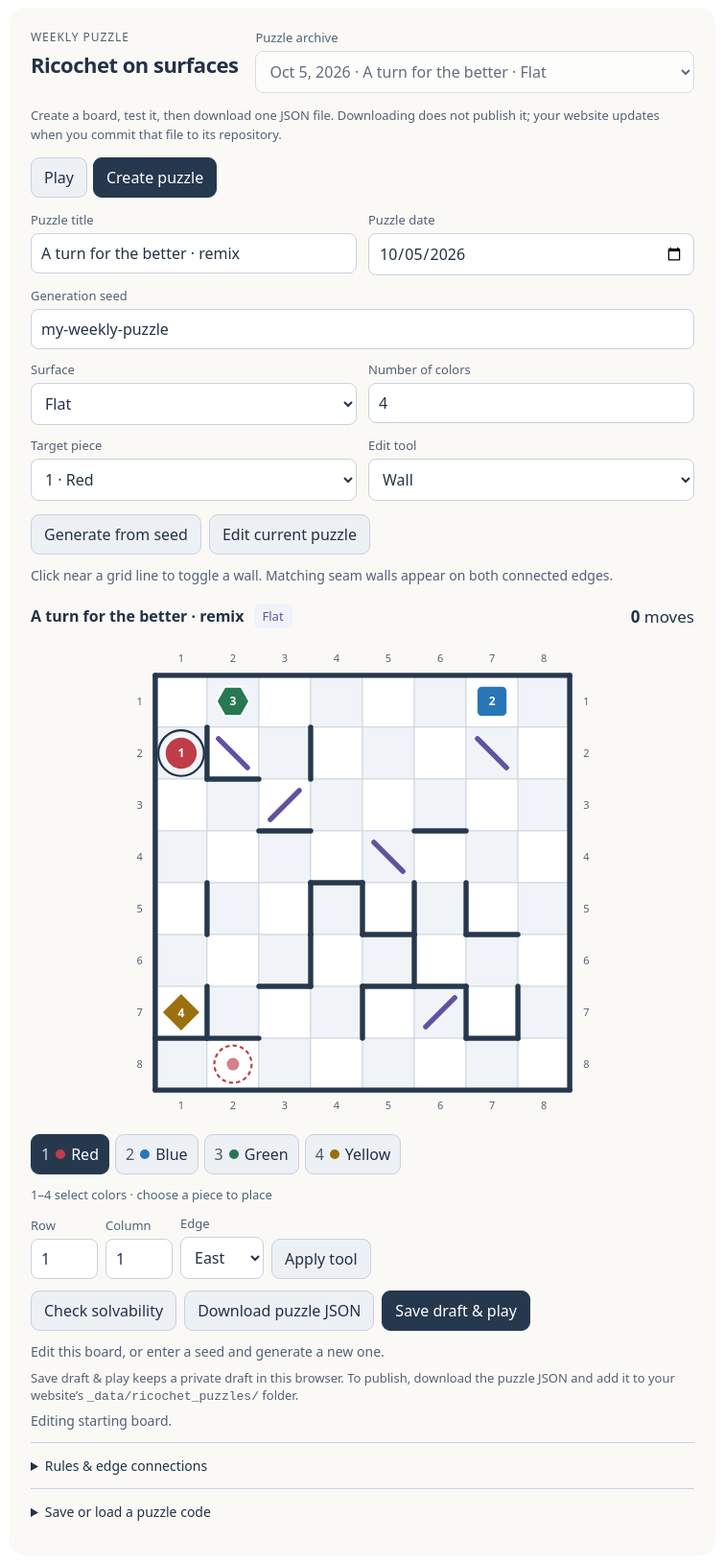
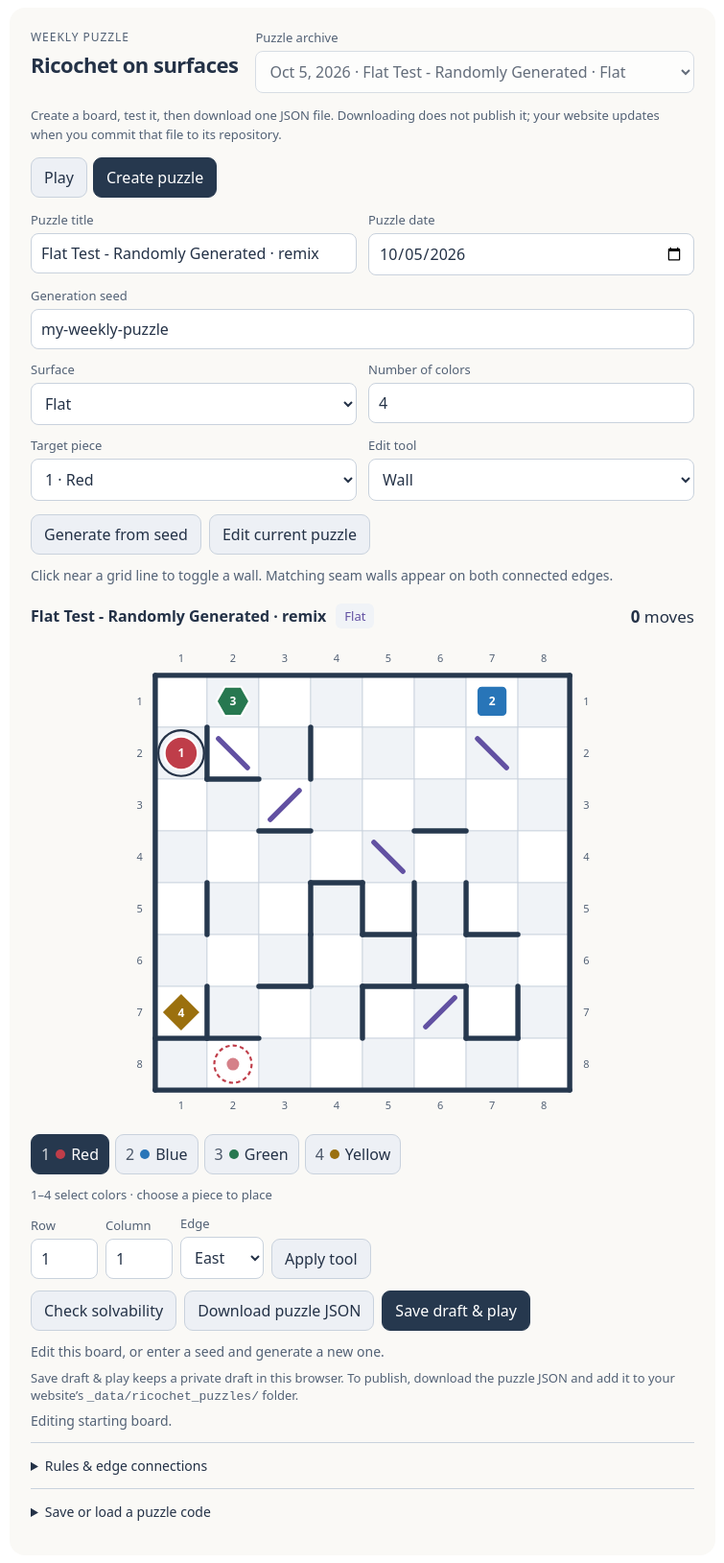
Before and after one commit to griffin-has-questions/griffin-has-questions.github.io, a Jekyll site: the page assets/ricochet/creator.html, which Jekyll copies as it is, in a window 1280 px wide. Shown: the whole page at 96% size, without its empty margins (262-1017 px from the left). Built offline with Jekyll 4.4.1, drawn with Linux system fonts in a browser that asks for light colours.

Commit message:
Renamed puzzles

```diff
--- a/_data/ricochet_puzzles/2026-09-07-klein.json
+++ b/_data/ricochet_puzzles/2026-09-07-klein.json
@@ -133,6 +133,6 @@
   ],
   "id": "2026-09-07-klein",
   "date": "2026-09-07",
-  "title": "A bottle of turns",
+  "title": "Klein Test - Randomly Generated",
   "target": 29
 }
--- a/_data/ricochet_puzzles/2026-09-14-mobius.json
+++ b/_data/ricochet_puzzles/2026-09-14-mobius.json
@@ -133,6 +133,6 @@
   ],
   "id": "2026-09-14-mobius",
   "date": "2026-09-14",
-  "title": "One-sided story",
+  "title": "Mobius Test - Randomly Generated",
   "target": 24
 }
--- a/_data/ricochet_puzzles/2026-09-21-torus.json
+++ b/_data/ricochet_puzzles/2026-09-21-torus.json
@@ -133,6 +133,6 @@
   ],
   "id": "2026-09-21-torus",
   "date": "2026-09-21",
-  "title": "Double wrap",
+  "title": "Torus Test - Randomly Generated",
   "target": 8
 }
--- a/_data/ricochet_puzzles/2026-09-28-cylinder.json
+++ b/_data/ricochet_puzzles/2026-09-28-cylinder.json
@@ -133,6 +133,6 @@
   ],
   "id": "2026-09-28-cylinder",
   "date": "2026-09-28",
-  "title": "Around the bend",
+  "title": "Cylinder Test - Randomly Generated",
   "target": 24
 }
--- a/_data/ricochet_puzzles/2026-10-05-flat.json
+++ b/_data/ricochet_puzzles/2026-10-05-flat.json
@@ -133,6 +133,6 @@
   ],
   "id": "2026-10-05-flat",
   "date": "2026-10-05",
-  "title": "A turn for the better",
+  "title": "Flat Test - Randomly Generated",
   "target": 57
 }
--- a/_data/ricochet_puzzles/2026-10-12-stay-in-your-lane-beginner.json
+++ b/_data/ricochet_puzzles/2026-10-12-stay-in-your-lane-beginner.json
@@ -191,7 +191,7 @@
   ],
   "targetIndex": 0,
   "target": 7,
-  "title": "Stay in your Lane - Beginner",
+  "title": "Beginner: Stay in your Lane - Griffin",
   "date": "2026-10-12",
   "seed": ""
 }
```
